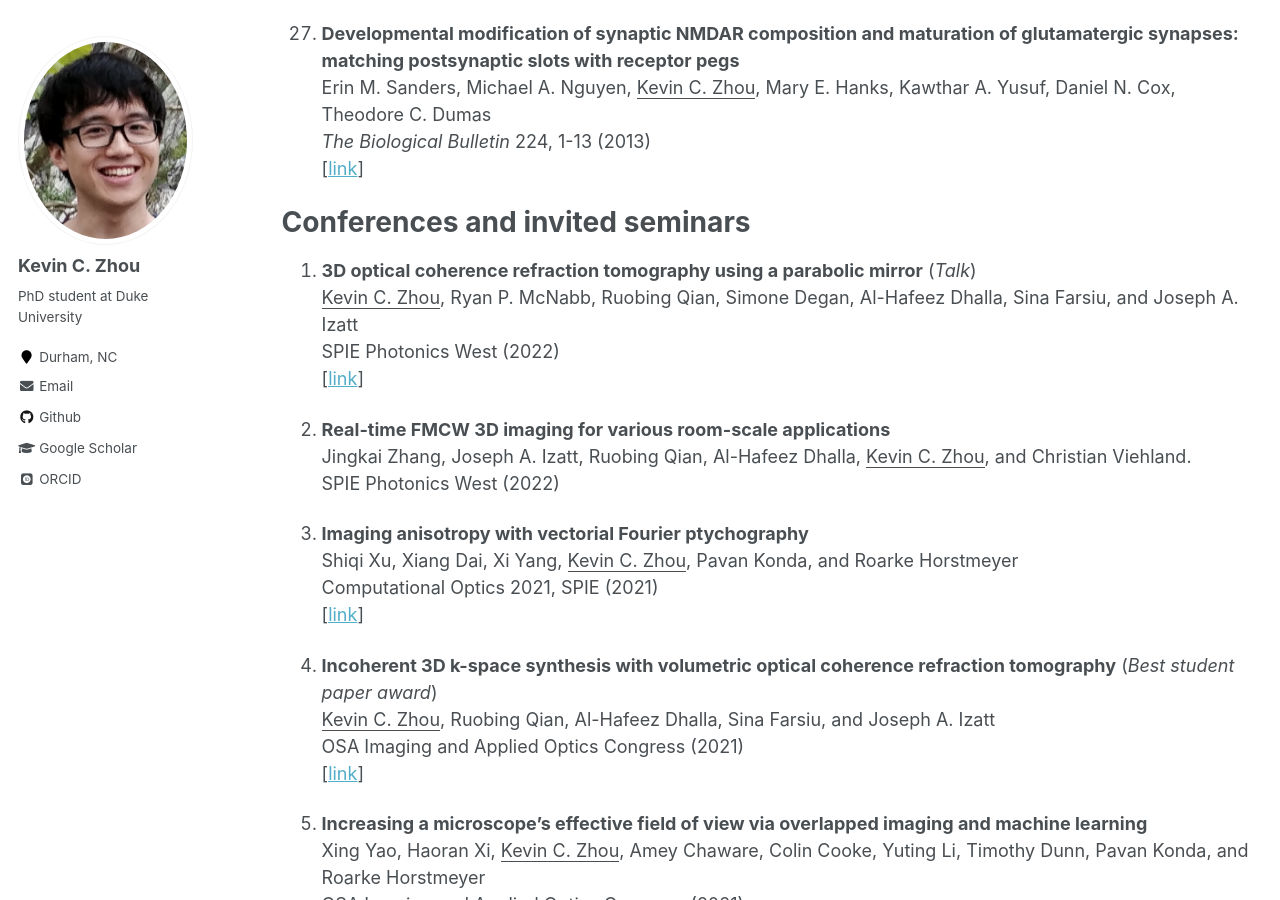
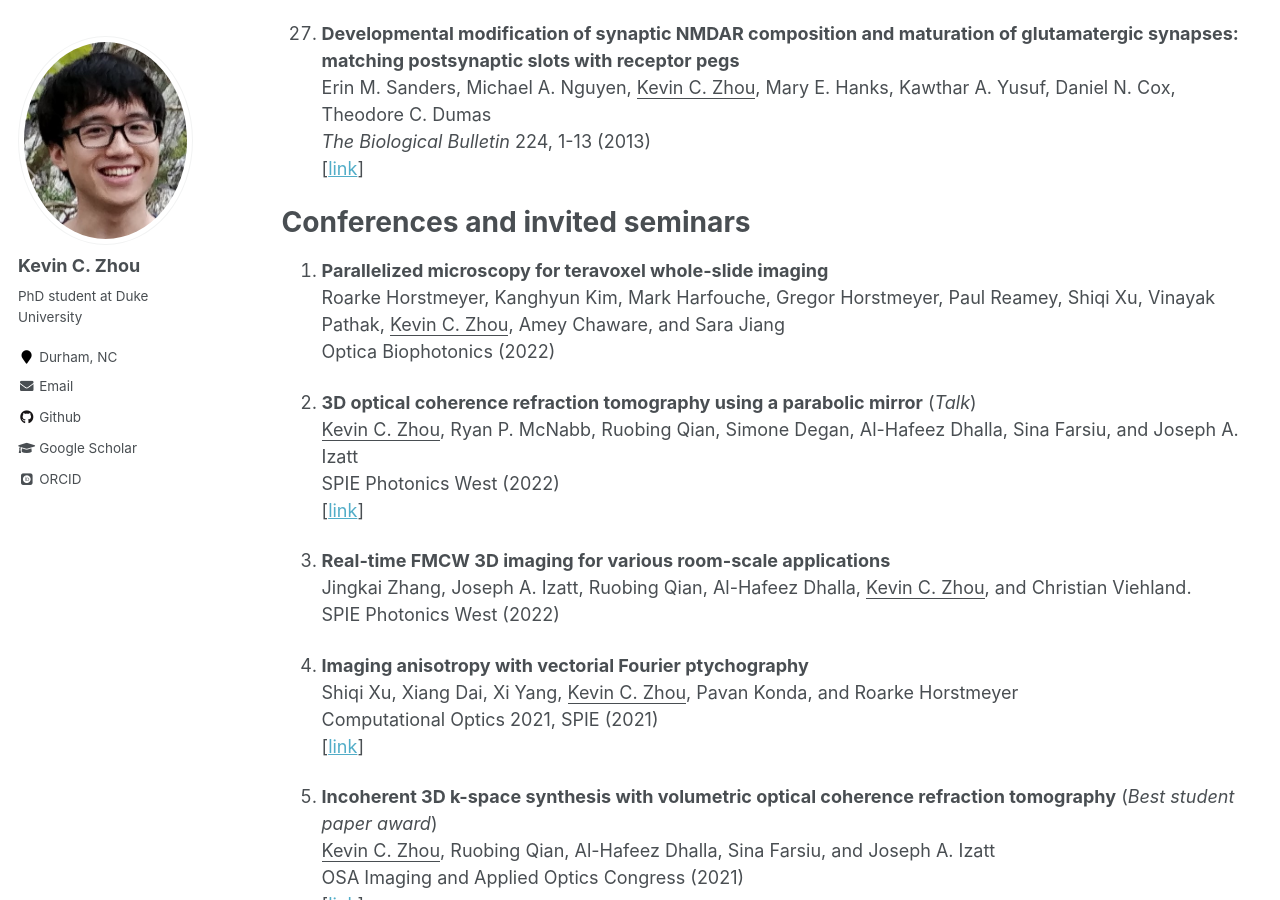
Before and after one commit to kevinczhou/kevinczhou.github.io, a Jekyll site: the page built from _pages/publications.md, in a window 1280 px wide and 900 px high, scrolled down 4127 px. Built offline with Jekyll 4.4.1, drawn with Linux system fonts in a browser that asks for light colours; some web fonts are replaced.

Commit message:
Update publications.md

```diff
--- a/_pages/publications.md
+++ b/_pages/publications.md
@@ -144,6 +144,11 @@ Erin M. Sanders, Michael A. Nguyen, <ins>Kevin C. Zhou</ins>, Mary E. Hanks, Kaw
 
 
 # Conferences and invited seminars
+1. **Parallelized microscopy for teravoxel whole-slide imaging**
+Roarke Horstmeyer, Kanghyun Kim, Mark Harfouche, Gregor Horstmeyer, Paul Reamey, Shiqi Xu, Vinayak Pathak, <ins>Kevin C. Zhou</ins>, Amey Chaware, and
+Sara Jiang
+Optica Biophotonics (2022)
+
 1. **3D optical coherence refraction tomography using a parabolic mirror** (*Talk*)
 <ins>Kevin C. Zhou</ins>, Ryan P. McNabb, Ruobing Qian, Simone Degan, Al-Hafeez Dhalla, Sina Farsiu, and Joseph A. Izatt
 SPIE Photonics West (2022)
```
